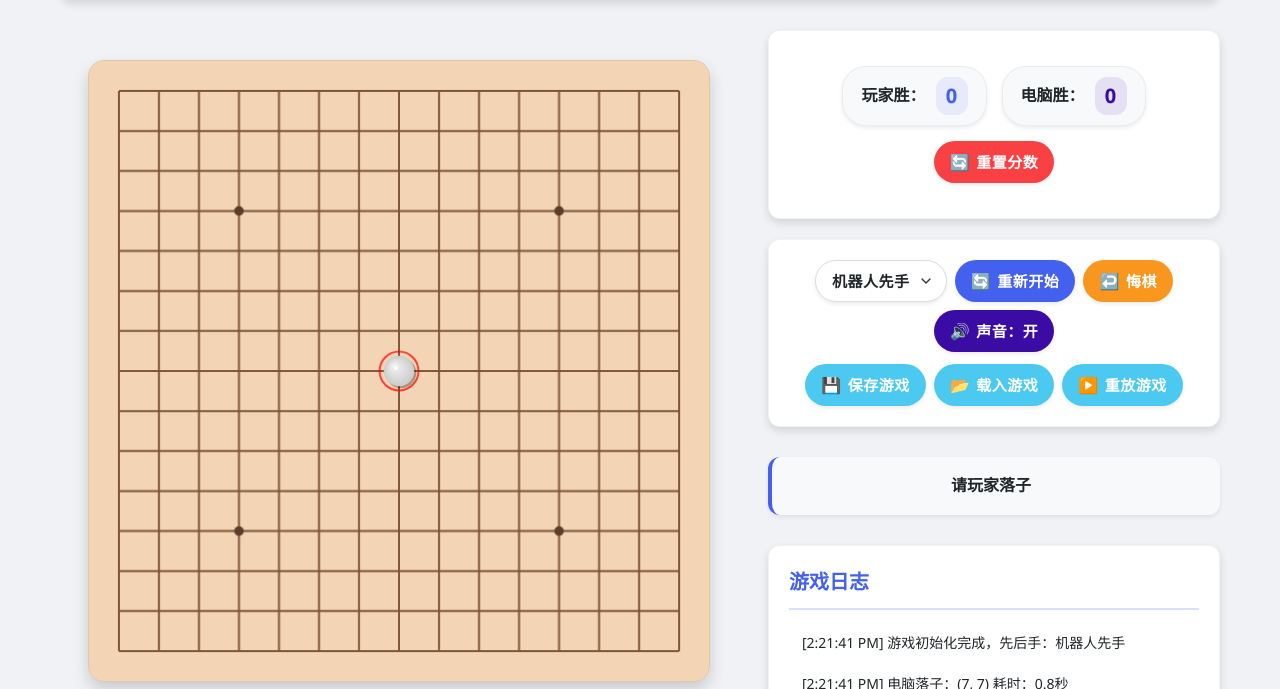
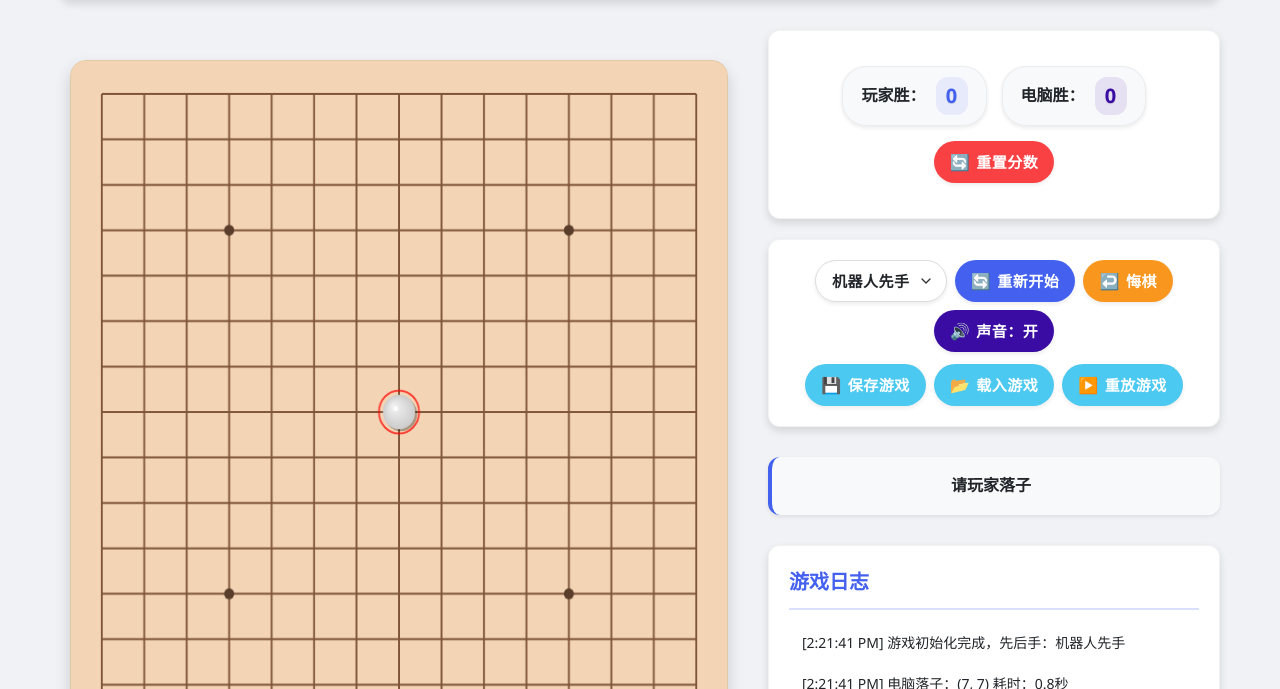
Before and after one commit to yeahhe365/Gomoku, a plain HTML site: page index.html in a window 1280 px wide. Shown: the part 111-800 px from the top of the page. Drawn offline with Linux system fonts and the light colour scheme.

Commit message:
2025年3月3日

```diff
--- a/index.html
+++ b/index.html
@@ -625,7 +625,7 @@
       <!-- Left side: Board and timer -->
       <div class="left-panel">
         <div class="board-container">
-          <canvas id="board" width="600" height="600"></canvas>
+          <canvas id="board" width="660" height="660"></canvas>
         </div>
         <div class="timer" id="moveTimer">上一步耗时：0秒</div>
       </div>
@@ -687,7 +687,7 @@
       const canvas = document.getElementById("board");
       const ctx = canvas.getContext("2d");
       // Add board margin (in pixels)
-      const boardMargin = 30;
+      const boardMargin = 33; // 增加10%，从30变为33
       let cellSize = (canvas.width - 2 * boardMargin) / (boardSize - 1);
       let board = [];
       let gameOver = false;
@@ -719,7 +719,8 @@
         const container = document.querySelector('.board-container');
         const containerWidth = container.clientWidth;
         const maxHeightRatio = window.innerWidth < 768 ? 0.6 : 0.8;
-        const size = Math.min(containerWidth, window.innerHeight * maxHeightRatio);
+        // 尺寸增大10%
+        const size = Math.min(containerWidth, window.innerHeight * maxHeightRatio) * 1.1;
         canvas.width = size;
         canvas.height = size;
         // Recalculate cell size (minus margins)
```
